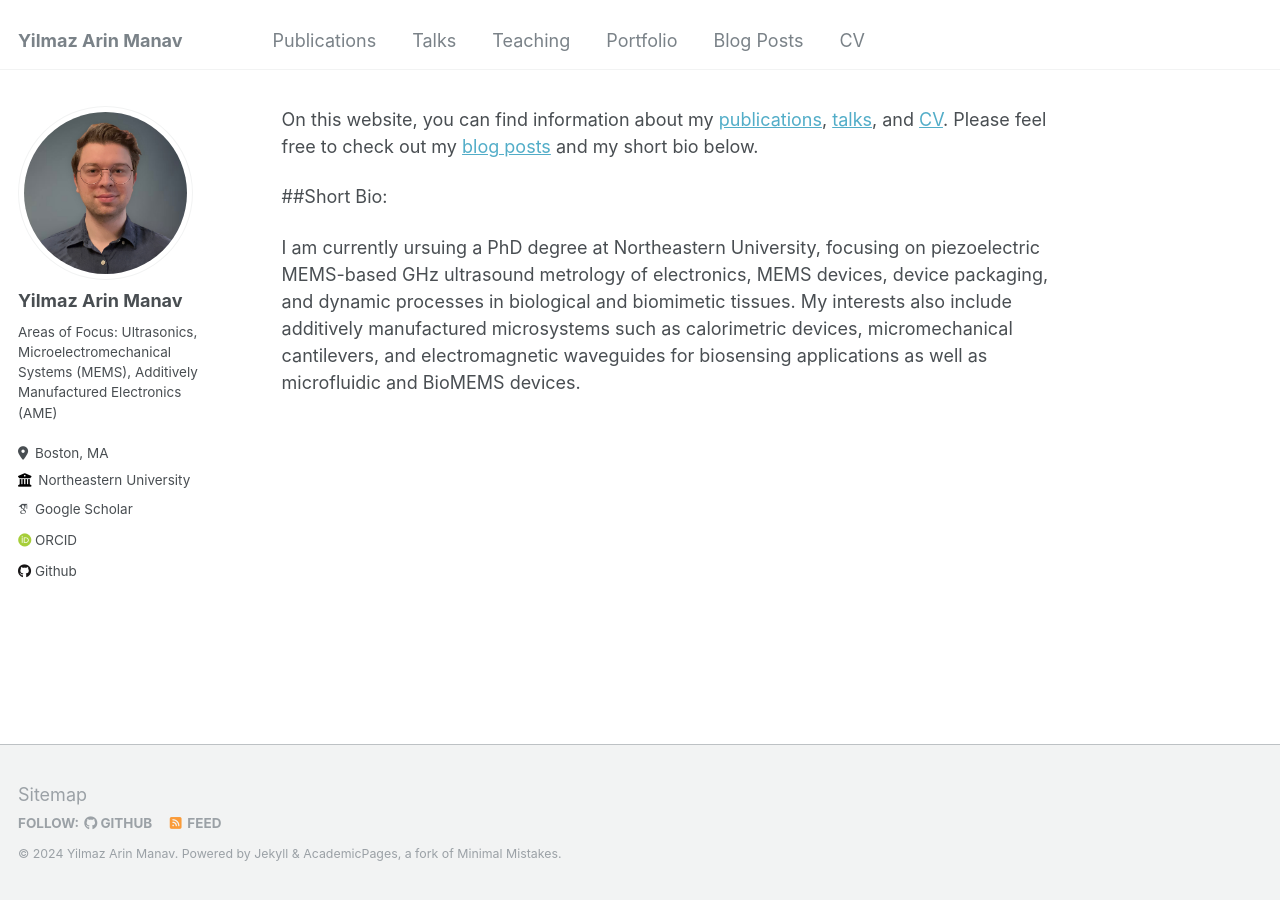
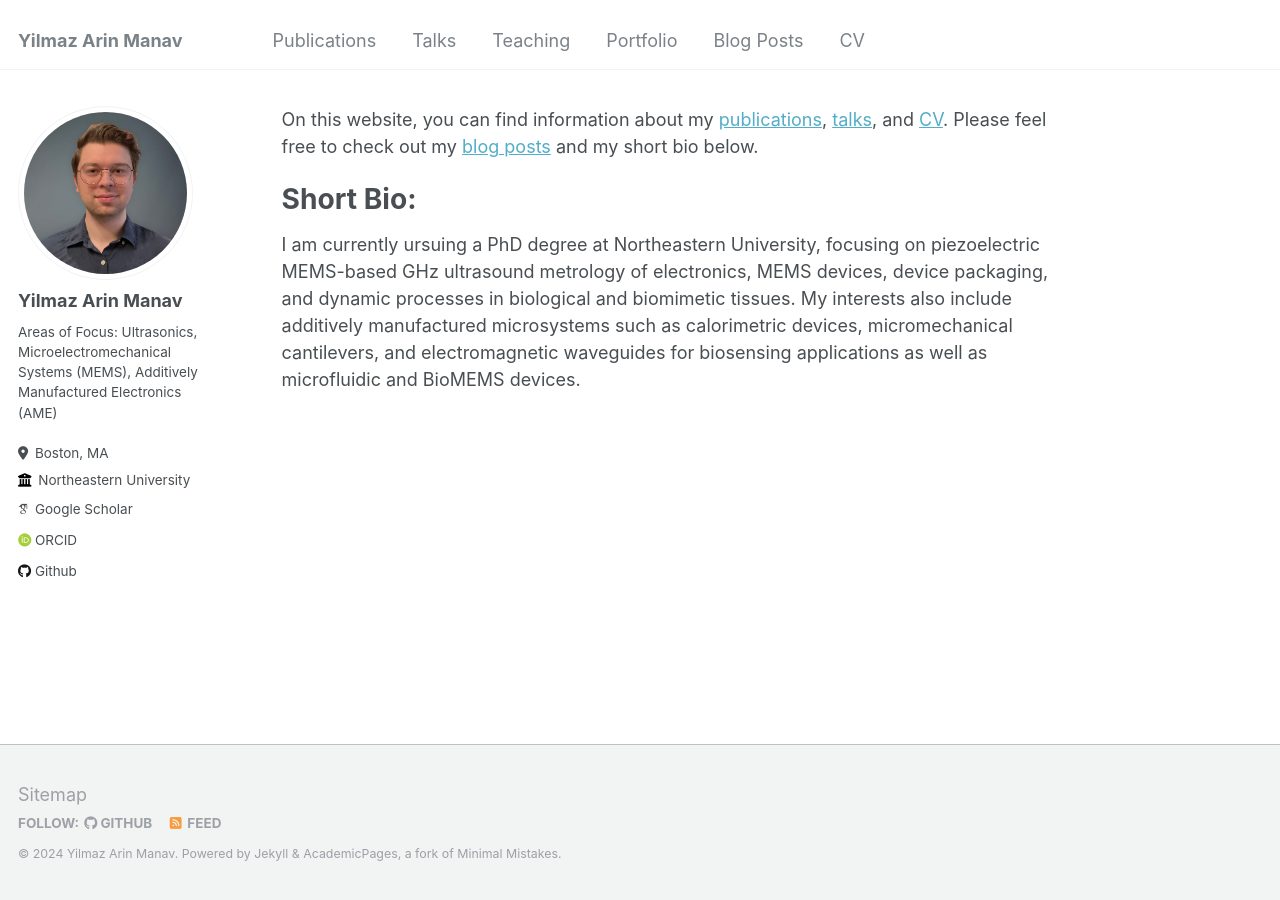
Before and after one commit to arinmanav/arinmanav.github.io, a Jekyll site: the page built from _pages/about.md, in a window 1280 px wide. Built offline with Jekyll 4.4.1, drawn with Linux system fonts in a browser that asks for light colours; some web fonts are replaced.

Commit message:
Main page updated

```diff
--- a/_pages/about.md
+++ b/_pages/about.md
@@ -11,6 +11,7 @@ redirect_from:
 On this website, you can find information about my [publications](https://academicpages.github.io/publications/), [talks](https://arinmanav.github.io//talks/), and [CV](https://arinmanav.github.io//cv/). Please feel free to check out my [blog posts](https://arinmanav.github.io//year-archive/) and my short bio below.
 
 
-##Short Bio:
+Short Bio:
+====
 
 I am currently ursuing a PhD degree at Northeastern University, focusing on piezoelectric MEMS-based GHz ultrasound metrology of electronics, MEMS devices, device packaging, and dynamic processes in biological and biomimetic tissues. My interests also include additively manufactured microsystems such as calorimetric devices, micromechanical cantilevers, and electromagnetic waveguides for biosensing applications as well as microfluidic and BioMEMS devices.
```
